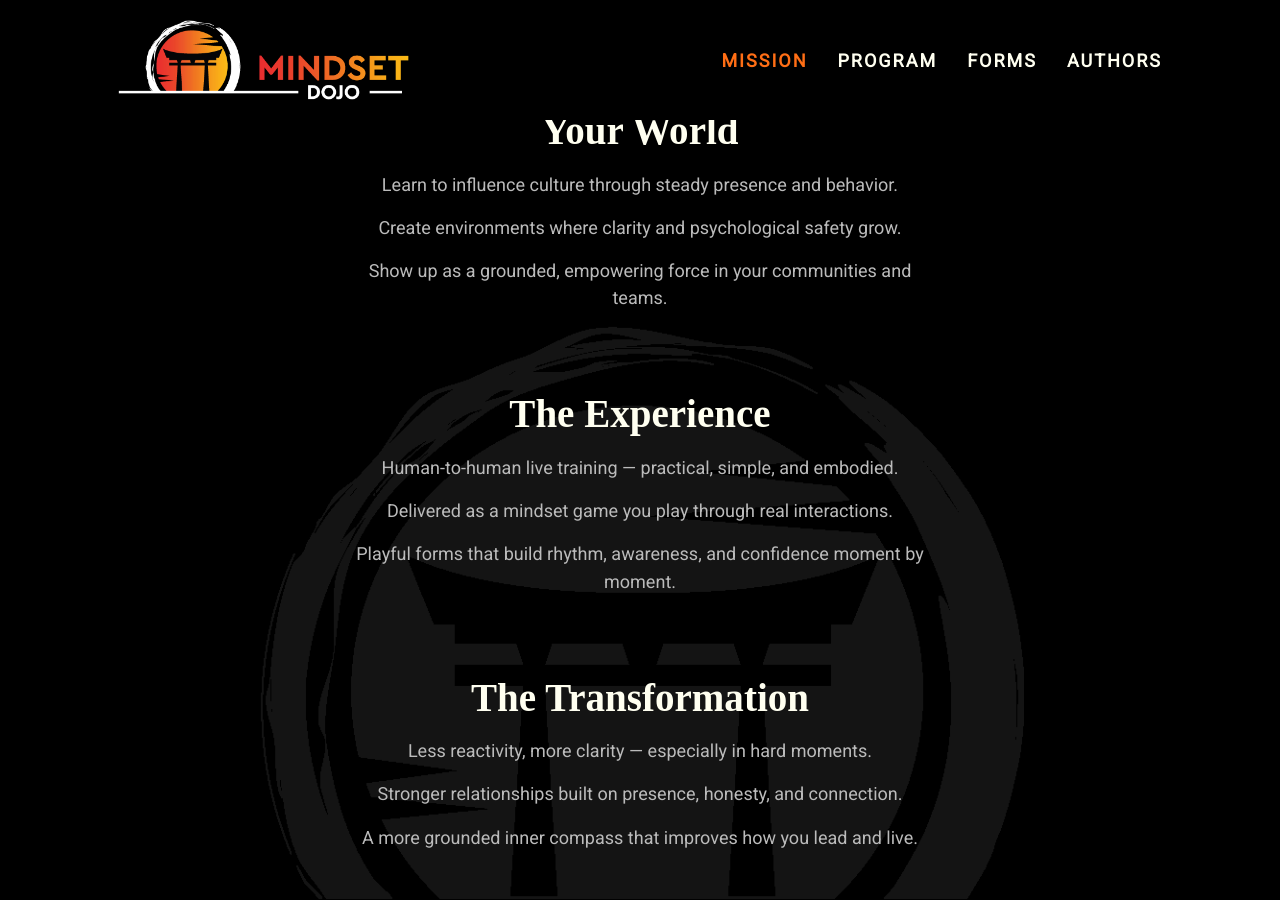
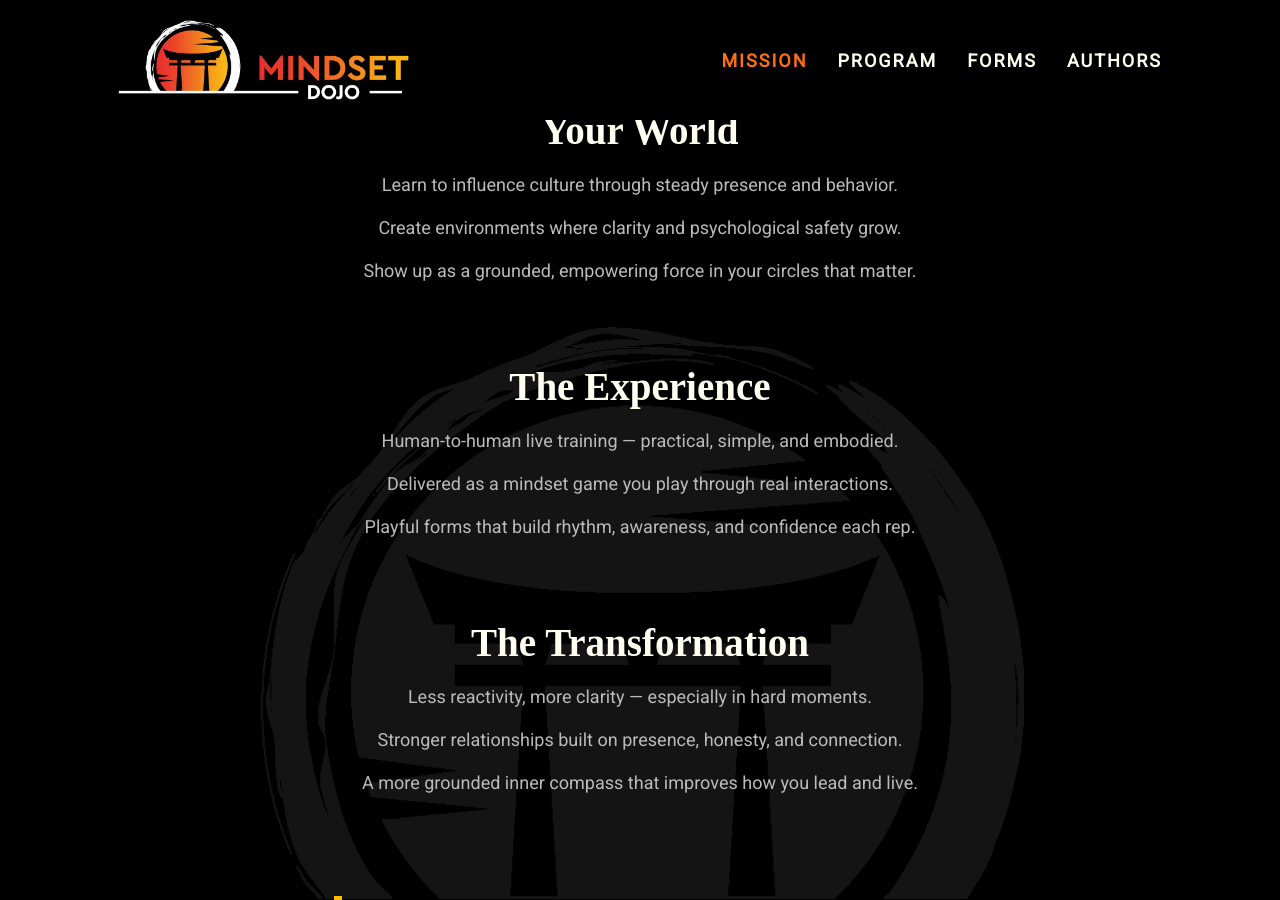
Before and after one commit to mindset-dojo/mindset-dojo.github.io, a Jekyll site: the page built from mission.md, in a window 1280 px wide and 900 px high, scrolled down 693 px. Built offline with Jekyll 4.4.1, drawn with Linux system fonts in a browser that asks for light colours; some web fonts are replaced.

Commit message:
fix: streamline

```diff
--- a/_data/sections/mission.yaml
+++ b/_data/sections/mission.yaml
@@ -33,14 +33,14 @@ sections:
       items:
         - "Learn to influence culture through steady presence and behavior."
         - "Create environments where clarity and psychological safety grow."
-        - "Show up as a grounded, empowering force in your communities and teams."
+        - "Show up as a grounded, empowering force in your circles that matter."
   - type: text
     data:
       label: "The Experience"
       items:
         - "Human-to-human live training — practical, simple, and embodied."
         - "Delivered as a mindset game you play through real interactions."
-        - "Playful forms that build rhythm, awareness, and confidence moment by moment."
+        - "Playful forms that build rhythm, awareness, and confidence each rep."
   - type: text
     data:
       label: "The Transformation"
```
